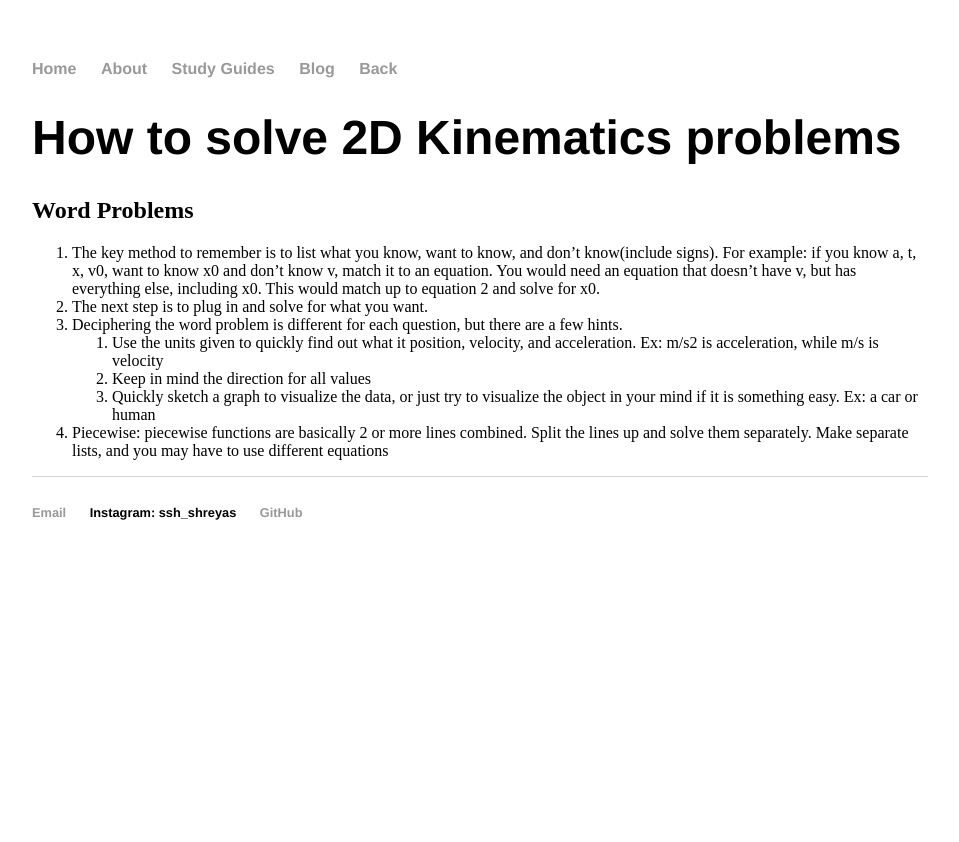
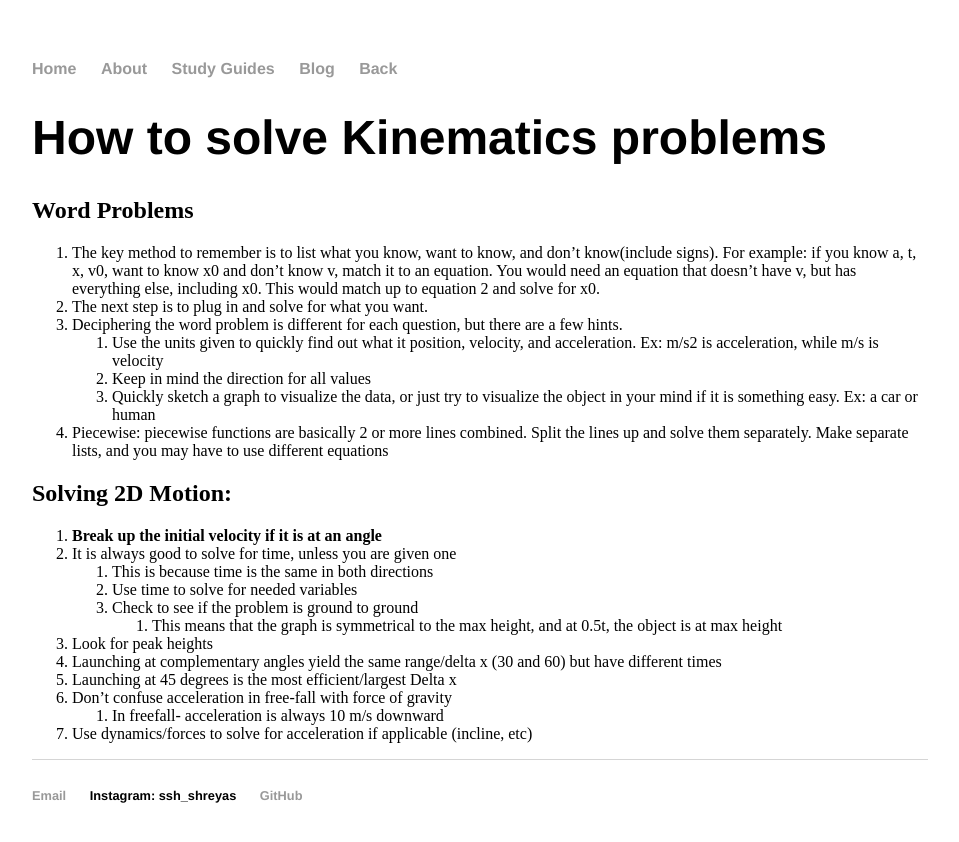
Before and after one commit to KasaiYuki/kasaiyuki.github.io, a Jekyll site: the page built from guides/guides-strats/kin-strats.md, in a window 1280 px wide. Shown: the top 842 px of the page, without its empty margins (160-1119 px from the left). Built offline with Jekyll 4.4.1, drawn with Linux system fonts in a browser that asks for light colours.

```diff
--- a/_layouts/default.html
+++ b/_layouts/default.html
@@ -5,6 +5,8 @@
     <title>{{ page.title }}</title>
     <!-- link to main stylesheet -->
     <link rel="stylesheet" type="text/css" href="/css/main.css">
+    <script type="text/javascript" async src="https://cdn.mathjax.org/mathjax/latest/MathJax.js?config=TeX-MML-AM_CHTML">
+    </script>
 </head>
 <body>
 <nav>
--- a/_layouts/guidelayout.html
+++ b/_layouts/guidelayout.html
@@ -5,6 +5,8 @@
     <title>{{ page.title }}</title>
     <!-- link to main stylesheet -->
     <link rel="stylesheet" type="text/css" href="/css/main.css">
+    <script type="text/javascript" async src="https://cdn.mathjax.org/mathjax/latest/MathJax.js?config=TeX-MML-AM_CHTML">
+    </script>
 </head>
 <body>
 <nav>
--- a/guides/guides-strats/kin-strats.md
+++ b/guides/guides-strats/kin-strats.md
@@ -10,3 +10,17 @@
     2. Keep in mind the direction for all values
     3. Quickly sketch a graph to visualize the data, or just try to visualize the object in your mind if it is something easy. Ex: a car or human
 4. Piecewise: piecewise functions are basically 2 or more lines combined. Split the lines up and solve them separately. Make separate lists, and you may have to use different equations
+
+## Solving 2D Motion:
+1. **Break up the initial velocity if it is at an angle**
+2. It is always good to solve for time, unless you are given one
+    1. This is because time is the same in both directions
+    2. Use time to solve for needed variables
+    3. Check to see if the problem is ground to ground
+        1. This means that the graph is symmetrical to the max height, and at 0.5t, the object is at max height
+3. Look for peak heights
+4. Launching at complementary angles yield the same range/delta x (30 and 60) but have different times
+5. Launching at 45 degrees is the most efficient/largest Delta x
+6. Don’t confuse acceleration in free-fall with force of gravity
+    1. In freefall- acceleration is always 10 m/s downward
+7. Use dynamics/forces to solve for acceleration if applicable (incline, etc)
```
Also changed, not shown: other parts of guides/guides-strats/kin-strats.md (+1 -1 lines), guides.md (+3 -3 lines), guides/guides-concepts.md (+28 -8 lines), images/projmot.png (added), images/v.png (deleted), 4 other files.
